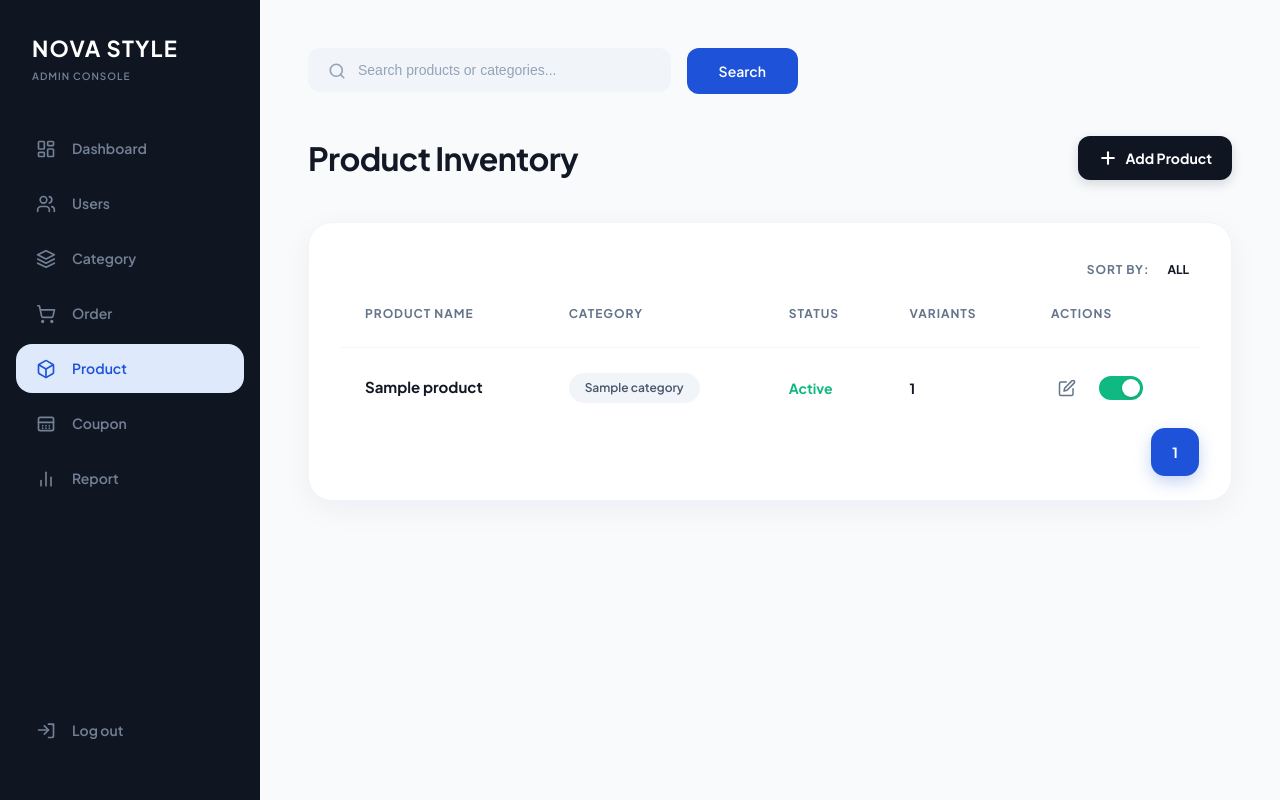
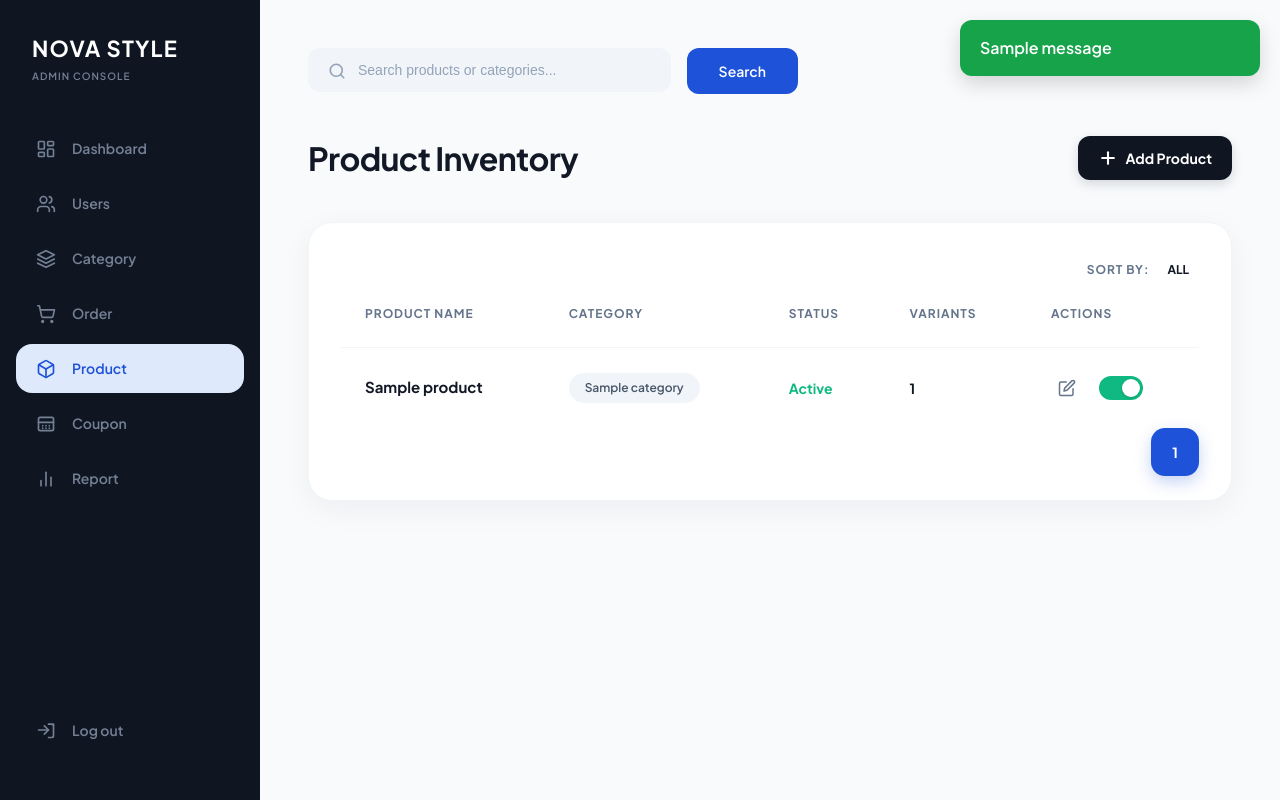
Before and after one commit to tcap64yt-del/nova_style, a Django app: page /admin/product-management/ in a window 1280 px wide. Run offline with Django 5.2, Linux system fonts and the light colour scheme; a user stored in the database is signed in; tables that the repository leaves empty hold one stand-in row (values such as "Sample post"); one stand-in notice (Sample message) is shown; parts of the project's set-up code (start-up, migrations or seed data) failed here and were passed over.

Commit message:
Update admin product management page

```diff
--- a/nova_style/templates/staff/admin_product_management.html
+++ b/nova_style/templates/staff/admin_product_management.html
@@ -6,7 +6,7 @@
   <meta name="viewport" content="width=device-width, initial-scale=1.0">
   <title>Nova Style - Product Inventory Admin Console</title>
   <meta name="description" content="Manage products, track variants, categories, and perform administrative operations in the Nova Style Admin Console.">
-  <link rel="stylesheet" href="{% static 'css/staff/admin_product_management.css' %}?v=5">
+  <link rel="stylesheet" href="{% static 'css/staff/admin_product_management.css' %}?v=6">
   <link rel="preconnect" href="https://fonts.googleapis.com">
   <link rel="preconnect" href="https://fonts.gstatic.com" crossorigin>
   <link href="https://fonts.googleapis.com/css2?family=Plus+Jakarta+Sans:wght@400;500;600;700&display=swap" rel="stylesheet">
@@ -72,7 +72,7 @@
           </li>
 
           <li>
-            <a href="#" class="nav-link">
+            <a href="{% url "order_management" %}" class="nav-link">
               <svg class="nav-icon" viewBox="0 0 24 24" fill="none" stroke="currentColor" stroke-width="2" stroke-linecap="round" stroke-linejoin="round">
                 <circle cx="8" cy="21" r="1"></circle>
                 <circle cx="19" cy="21" r="1"></circle>
@@ -344,9 +344,16 @@
       </div>
     </div>
   </div>
+{% if messages %}
+<div id="toast-container">
+    {% for message in messages %}
+        <div class="toast {{ message.tags }}">
+            {{ message }}
+        </div>
+    {% endfor %}
+</div>
+{% endif %}
 
-  <!-- JS Reference Script -->
-
-  <script src="{% static 'js/admin_product_management.js' %}?v=4"></script>
+  <script src="{% static 'js/admin_product_management.js' %}?v=5"></script>
 </body>
 </html>
```
